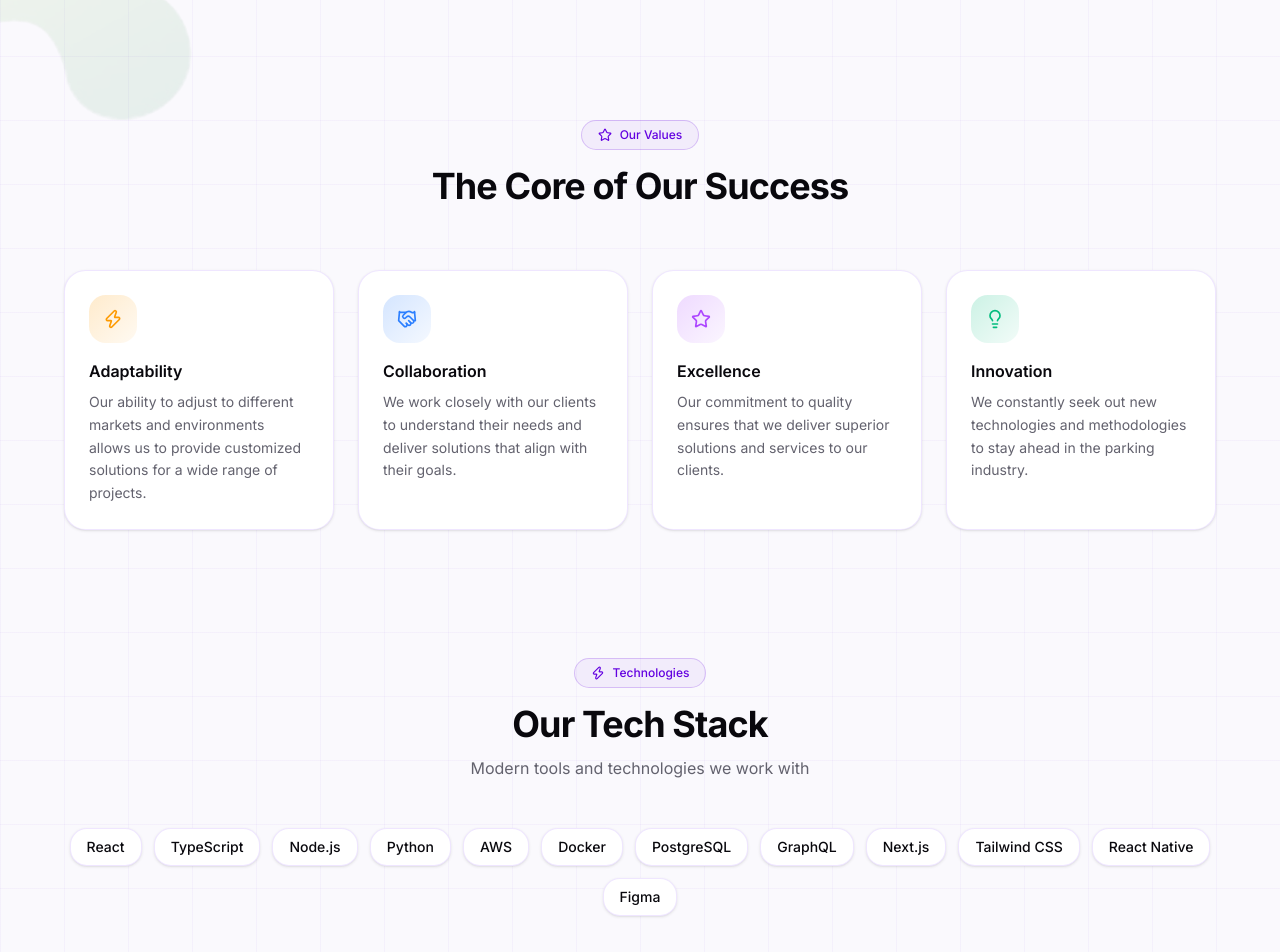
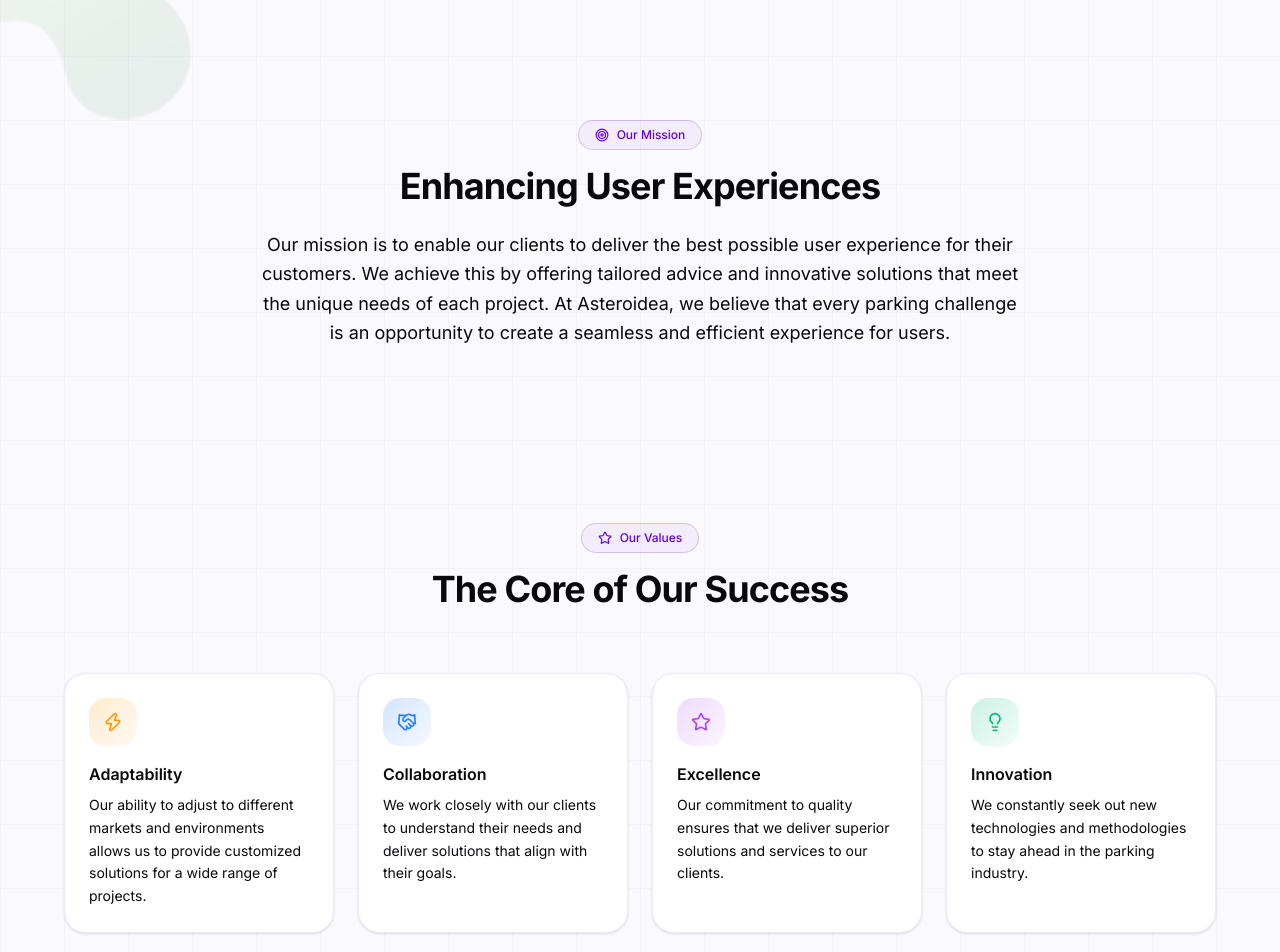
Before and after one commit to AbdouKnz/Plateforme_Candidature_Stagiaire, a React (Vite) app in the folder Front_Office/Front/: page /about in a window 1280 px wide. Shown: the part 520-1472 px from the top of the page. Built offline with nearby package versions, Linux system fonts and the light colour scheme; no server answers.

Commit message:
Deployement Version

```diff
--- a/Front_Office/Front/src/pages/about-page.tsx
+++ b/Front_Office/Front/src/pages/about-page.tsx
@@ -66,7 +66,7 @@ const advantages = [
 const techStack = [
   "React", "TypeScript", "Node.js", "Python", "AWS",
   "Docker", "PostgreSQL", "GraphQL", "Next.js", "Tailwind CSS",
-  "React Native", "Figma",
+  "React Native", "Go",
 ]
 
 export function AboutPage() {
@@ -116,10 +116,37 @@ export function AboutPage() {
               initial={{ opacity: 0, y: 16 }}
               animate={{ opacity: 1, y: 0 }}
               transition={{ duration: 0.5, delay: 0.35, ease: [0.16, 1, 0.3, 1] }}
-              className="mx-auto mt-10 max-w-2xl text-base leading-relaxed text-muted-foreground sm:text-lg"
+              className="mx-auto mt-10 max-w-2xl text-base leading-relaxed text-foreground sm:text-lg"
             >
               {t("about.expertiseDesc")}
             </motion.p>
+          </div>
+        </section>
+
+        {/* ── Our Mission ── */}
+        <section className="relative px-6 pb-24 sm:px-8 sm:pb-32">
+          <div className="mx-auto max-w-6xl">
+            <motion.div
+              initial={{ opacity: 0, y: 16 }}
+              whileInView={{ opacity: 1, y: 0 }}
+              viewport={{ once: true }}
+              transition={{ duration: 0.5, ease: [0.16, 1, 0.3, 1] }}
+              className="mb-12 text-center"
+            >
+              <div className="inline-flex items-center gap-2 rounded-full border border-primary/20 bg-primary/5 px-4 py-1.5 text-xs font-medium text-primary mb-4">
+                <TargetIcon className="size-3.5" />
+                Our Mission
+              </div>
+              <h2 className="text-3xl font-bold tracking-tight text-foreground sm:text-4xl">
+                Enhancing User Experiences
+              </h2>
+              <p className="mx-auto mt-6 max-w-3xl text-base leading-relaxed text-foreground sm:text-lg">
+                Our mission is to enable our clients to deliver the best possible user experience for their customers.
+                We achieve this by offering tailored advice and innovative solutions that meet the unique needs of each
+                project. At Asteroidea, we believe that every parking challenge is an opportunity to create a seamless
+                and efficient experience for users.
+              </p>
+            </motion.div>
           </div>
         </section>
 
@@ -162,7 +189,7 @@ export function AboutPage() {
                   <h3 className="text-base font-semibold text-foreground mb-2">
                     {t(`about.value${v.key}`)}
                   </h3>
-                  <p className="text-sm leading-relaxed text-muted-foreground">
+                  <p className="text-sm leading-relaxed text-foreground">
                     {t(`about.value${v.key}Desc`)}
                   </p>
                 </motion.div>
@@ -188,7 +215,7 @@ export function AboutPage() {
               <h2 className="text-3xl font-bold tracking-tight text-foreground sm:text-4xl">
                 Our Tech Stack
               </h2>
-              <p className="mt-3 text-muted-foreground">
+              <p className="mt-3 text-foreground">
                 Modern tools and technologies we work with
               </p>
             </motion.div>
@@ -246,7 +273,7 @@ export function AboutPage() {
                       <h3 className="text-base font-semibold text-foreground mb-2">
                         {t(`about.advantage${a.key}`)}
                       </h3>
-                      <p className="text-sm leading-relaxed text-muted-foreground">
+                      <p className="text-sm leading-relaxed text-foreground">
                         {t(`about.advantage${a.key}Desc`)}
                       </p>
                     </div>
```
